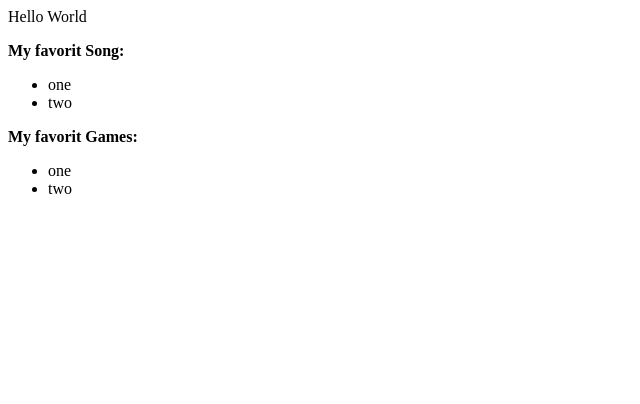
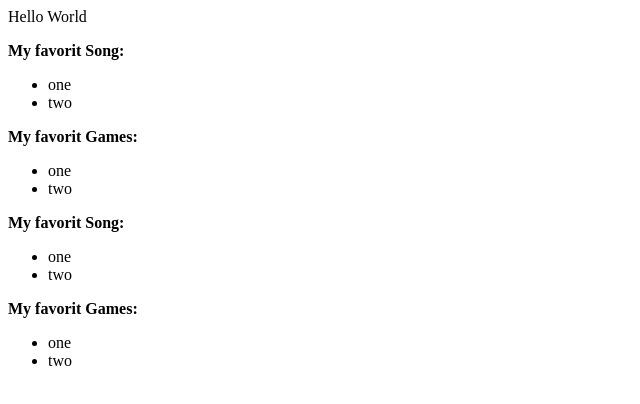
Before and after one commit to MosheShemesh/Projects, a plain HTML site: page index.html in a window 1280 px wide. Shown: the whole page, without its empty margins (0-640 px from the left). Drawn offline with Linux system fonts and the light colour scheme.

Commit message:
third commit

```diff
--- a/index.html
+++ b/index.html
@@ -18,5 +18,15 @@
        <li>one</li>
        <li>two</li>
     </ul>
+    <p> <b>My favorit Song:</b></p>
+    <ul>
+       <li>one</li>
+       <li>two</li>
+    </ul>
+    <p> <b>My favorit Games:</b></p>
+    <ul>
+       <li>one</li>
+       <li>two</li>
+    </ul>
   </body>
 </html>
```
